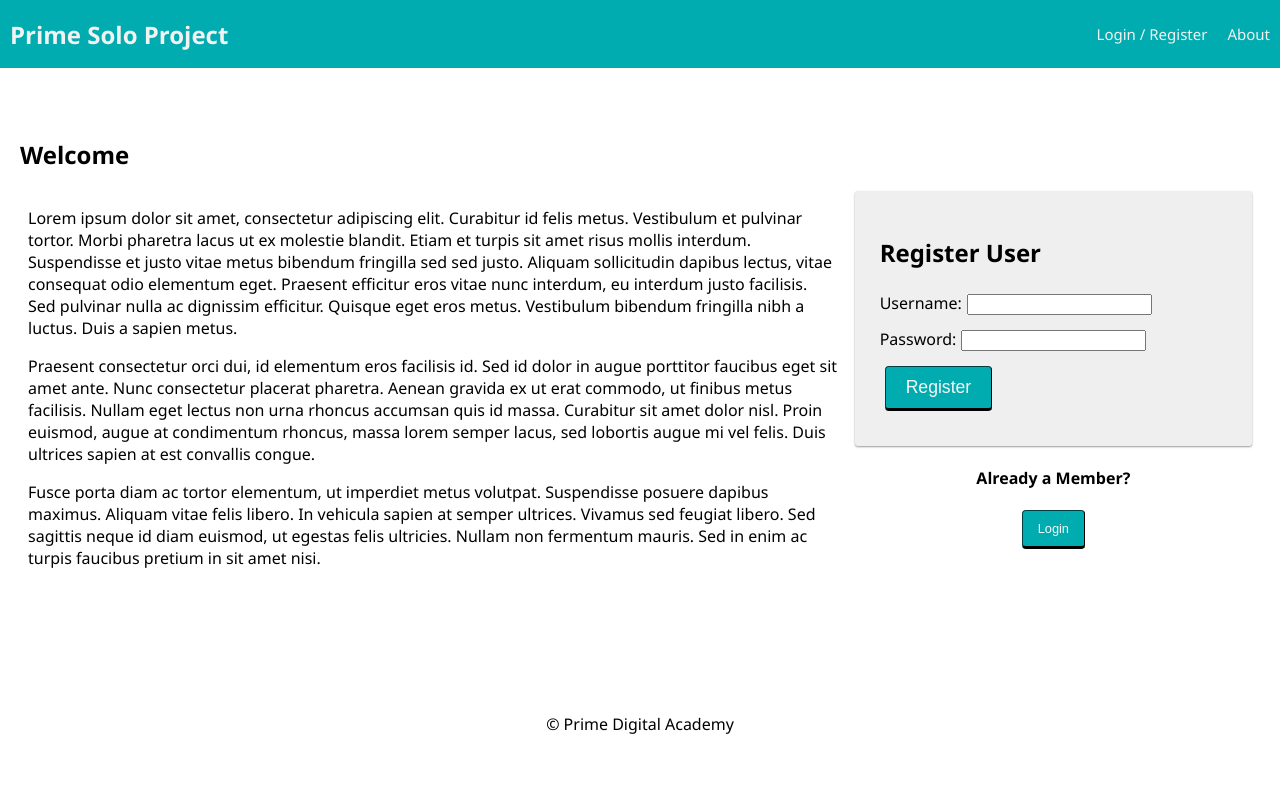
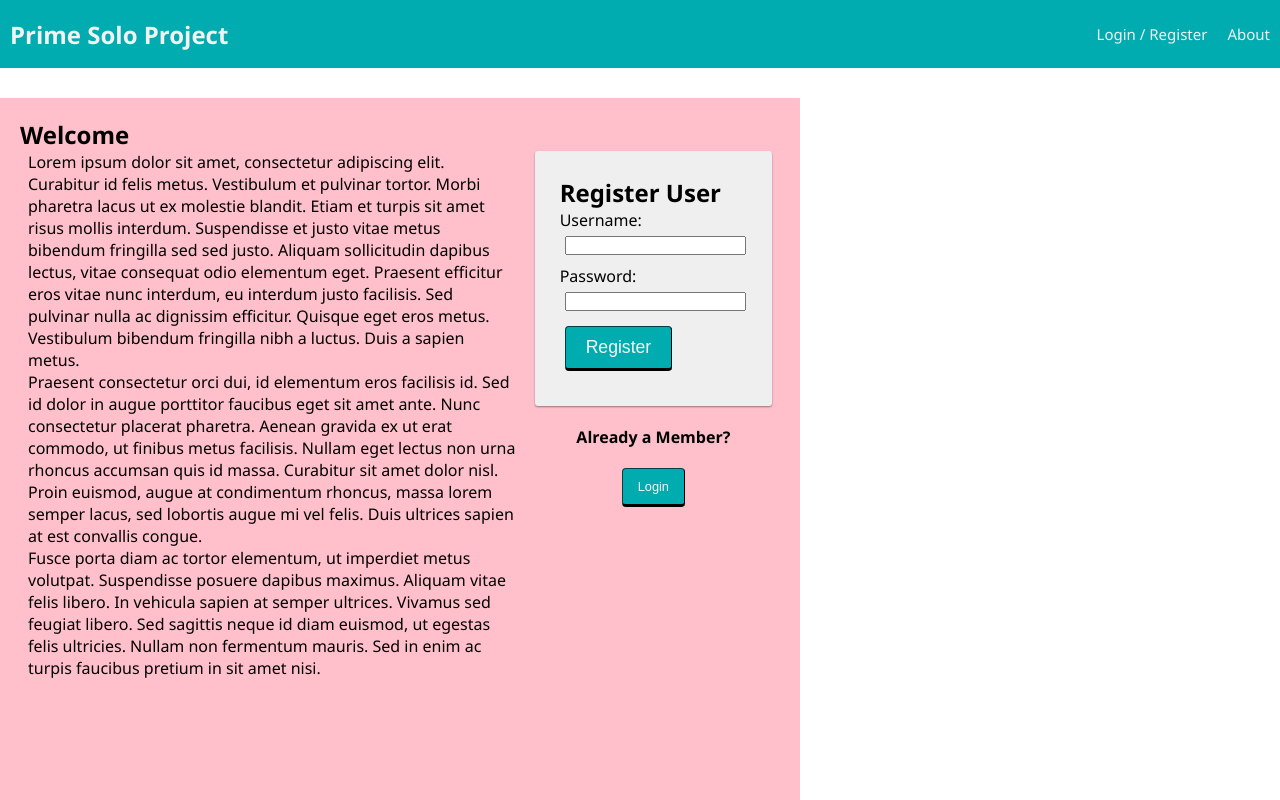
Before and after one commit to jstnlawson/Meeboard, a React (Create React App) app: page /user#/home in a window 1280 px wide. Shown: the top 800 px of the page. Built offline with nearby package versions, Linux system fonts and the light colour scheme; no server answers.

Commit message:
made a modal

```diff
--- a/src/components/App/App.jsx
+++ b/src/components/App/App.jsx
@@ -21,6 +21,7 @@ import LoginPage from '../LoginPage/LoginPage';
 import RegisterPage from '../RegisterPage/RegisterPage';
 
 import './App.css';
+import BlurModal from '../BlurModal/BlurModal';
 
 function App() {
   const dispatch = useDispatch();
@@ -110,6 +111,13 @@ function App() {
             }
           </Route>
 
+          <Route
+            exact
+            path="/modal"
+          >
+            <BlurModal />
+          </Route>
+
           {/* If none of the other routes matched, we will show a 404. */}
           <Route>
             <h1>404</h1>
--- /dev/null
+++ b/src/components/BlurModal/BlurModal.css
@@ -0,0 +1,67 @@
+* {
+    margin: 0;
+    padding: 0;
+    box-sizing: border-box;
+}
+
+.container {
+    position: relative;
+    width: 100%;
+    min-height: 100vh;
+    display: flex;
+    justify-content: center;
+    align-items: center;
+    background-color: pink;
+    transition: filter 0.5s;
+    padding: 20px;
+}
+
+.container.active{
+    filter: blur(20px);
+    pointer-events: none;
+    user-select: none;
+}
+
+.container, .content {
+    position: relative;
+    max-width: 800px;
+    display: block;
+}
+
+button{
+    position: relative;
+    padding: 5px 20px;
+    display: inline-block;
+    margin-top: 20px;
+    text-decoration: none;
+    color: white;
+    background: rgb (134,43,43);
+    transition: 1s;
+}
+
+button:hover {
+    transition: 1s;
+    background: #2b5c59;
+}
+
+.modal {
+    position: fixed;
+    top: 40%;
+    left: 50%;
+    transform: translate(-50%, -50%);
+    width: 600px;
+    padding: 50px;
+    box-shadow: 0 5px 30px (0, 0, 0, .30);
+    background: white;
+    visibility: hidden;
+    opacity: 0;
+    transition: 0.5s;
+}
+
+.modal.active{
+    top: 50%;
+    visibility: visible;
+    opacity: 1;
+    transform: translate(-50%, -50%);
+    transform: 0.5s;
+}
--- /dev/null
+++ b/src/components/BlurModal/BlurModal.jsx
@@ -0,0 +1,30 @@
+import React, { useState } from "react";
+import './BlurModal.css'
+
+const BlurModal = () => {
+    const [isModalVisible, setIsModalVisible] = useState(false);
+
+    function toggleModal() {
+        setIsModalVisible((prevState) => !prevState);
+    }
+
+    return (
+        <>
+            <div className={`container ${isModalVisible ? 'active' : ''}`} id="blur">
+                <div className="content">
+                    <p>Where is that modal?</p>
+                    <button onClick={toggleModal}>See Modal</button>
+                </div>
+            </div>
+            {isModalVisible && (
+                <div className={`modal active`}>
+                    <p>Do you see the modal now?</p>
+                    <button onClick={toggleModal}>Close</button>
+                </div>
+            )}
+        </>
+    )
+
+}
+
+export default BlurModal
```
Also changed, not shown: src/components/AudioRecorder/AudioRecorder.jsx (renamed from src/components/AudioRecorder/AudioRecorder.js).
